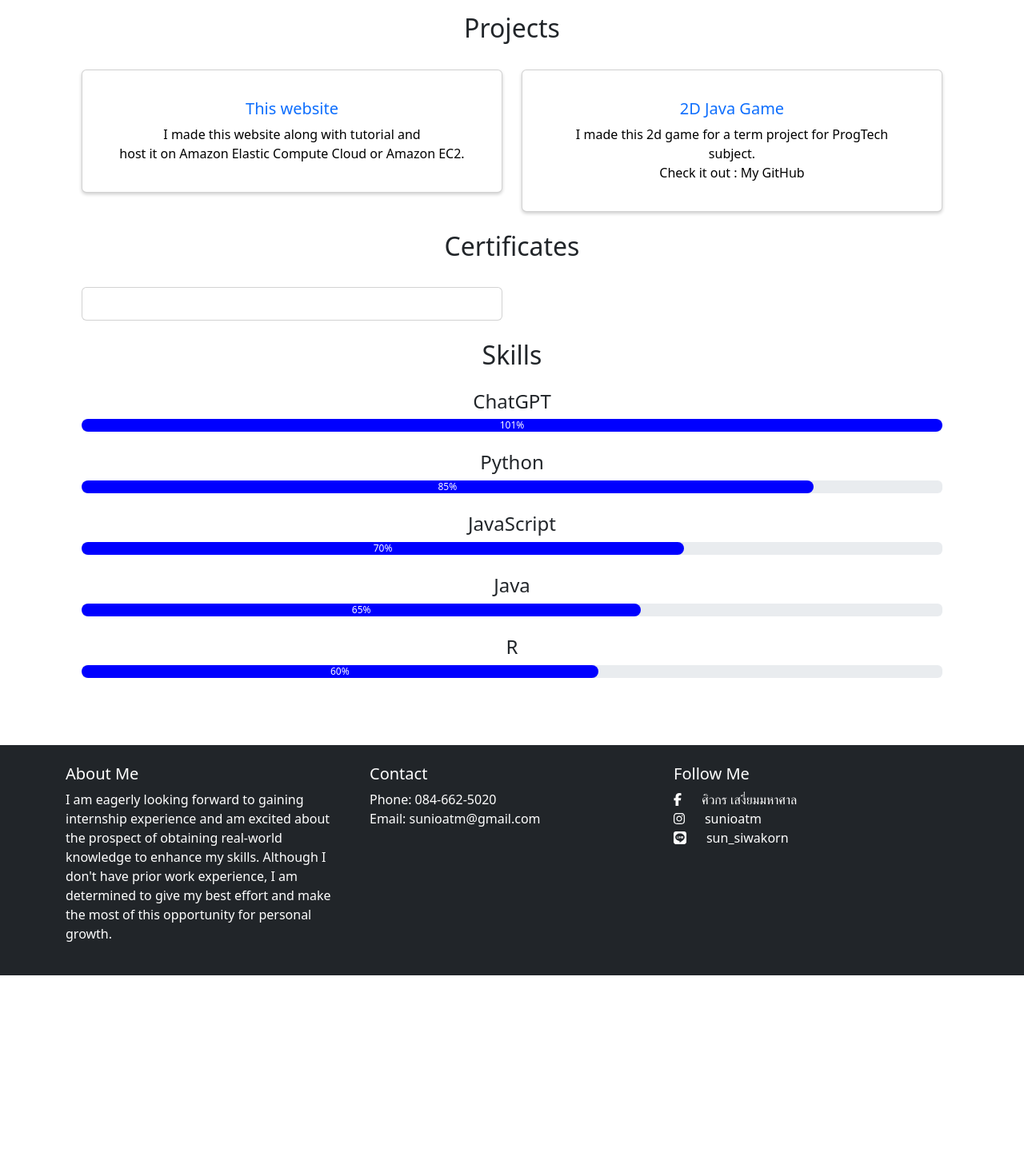
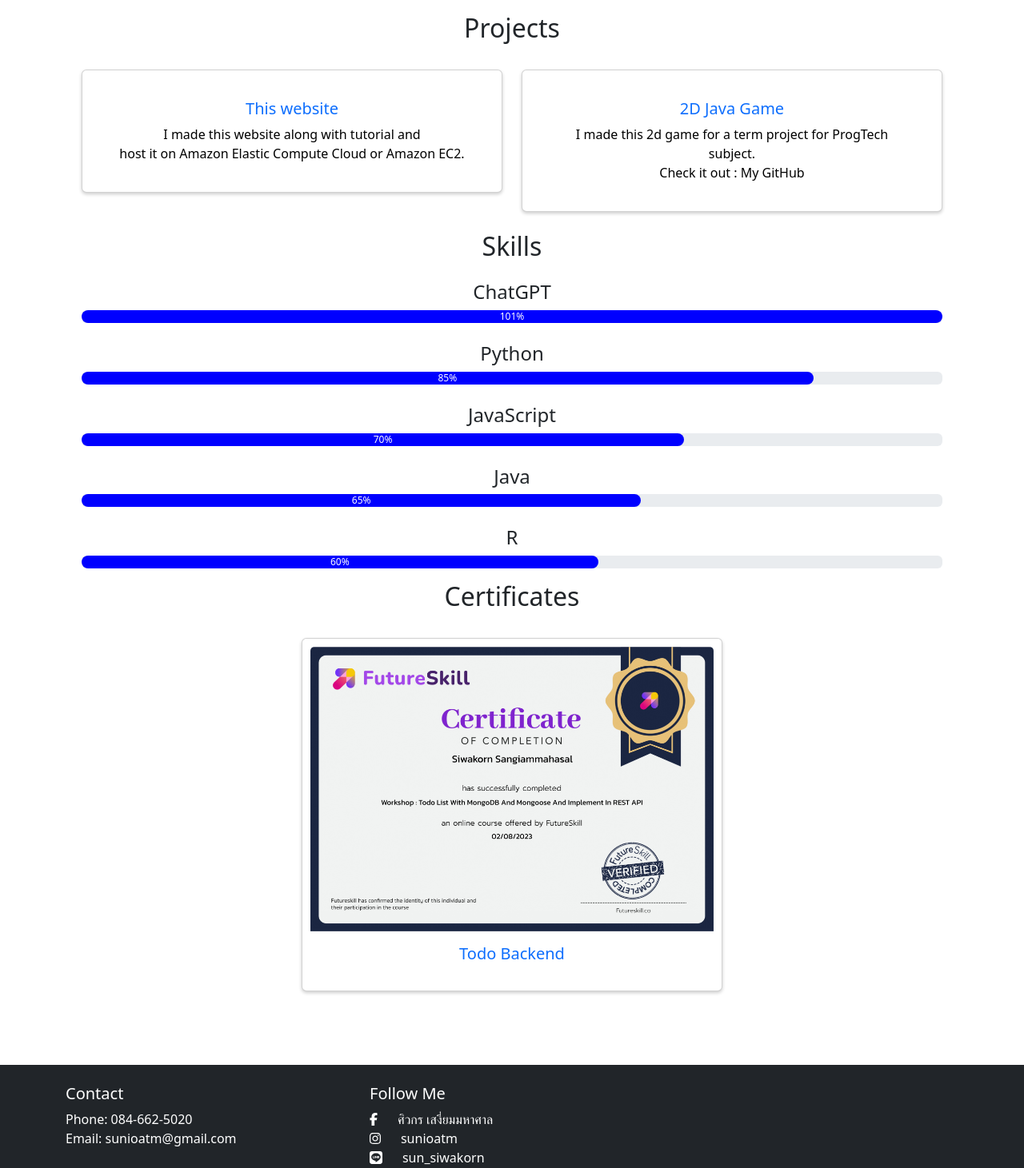
Before and after one commit to Sunioatm/MyWebsite, a React (Vite) app in the folder frontend/: page / in a window 1280 px wide. Shown: the part 370-1831 px from the top of the page at 80% size. Before the commit the page ends 1590 px from the top, so only its background shows below. Built offline with nearby package versions, Linux system fonts and the light colour scheme.

Commit message:
add certificates

```diff
--- a/frontend/src/assets/portfolio.css
+++ /dev/null
@@ -1,34 +0,0 @@
-/* portfolio.css */
-
-.text-center {
-    text-align: center;
-  }
-
-  .mt-5 {
-    margin-top: 5rem;
-  }
-
-  .mb-4 {
-    margin-bottom: 4rem;
-  }
-
-  .font-weight-bold {
-    font-weight: bold;
-  }
-
-  .text-muted {
-    color: #999999;
-  }
-
-  .mb-3 {
-    margin-bottom: 1rem;
-  }
-
-  .mt-4 {
-    margin-top: 4rem;
-  }
-
-  .blue {
-    background-color: blue;
-    color: white;
-  }
--- a/frontend/src/components/Footer.jsx
+++ b/frontend/src/components/Footer.jsx
@@ -7,10 +7,10 @@ const Footer = () => {
     <footer className="bg-dark text-white mt-5">
       <div className="container py-4">
         <div className="row">
-          <div className="col-lg-4">
+          {/* <div className="col-lg-4">
             <h5>About Me</h5>
             <p>I am eagerly looking forward to gaining internship experience and am excited about the prospect of obtaining real-world knowledge to enhance my skills. Although I don't have prior work experience, I am determined to give my best effort and make the most of this opportunity for personal growth.</p>
-          </div>
+          </div> */}
           <div className="col-lg-4">
             <h5>Contact</h5>
             <ul className="list-unstyled">
--- a/frontend/src/components/Portfolio.jsx
+++ b/frontend/src/components/Portfolio.jsx
@@ -2,6 +2,7 @@ import React, { useEffect, useRef } from 'react';
 import { Container, Row, Col, Card, ProgressBar } from 'react-bootstrap';
 import "../index.css";
 import "./portfolio.css"; // Import the external CSS file
+import TodoBackend from "../assets/certificates/TodoBackend.jpg"
 
 const skills = [
   { name: 'ChatGPT', rating: 101 },
@@ -29,11 +30,11 @@ const projects = [
 
 const certificates = [
   {
-    title: "",
+    title: "Todo Backend",
     description: "",
     url:  "",
-    images: "",
-  }
+    images: TodoBackend
+  },
 ]
 
 const Portfolio = () => {
@@ -95,22 +96,6 @@ const Portfolio = () => {
         ))}
       </Row>
 
-      <h2>Certificates</h2>
-      <Row>
-        {certificates.map((certificate, index) => (
-          <Col md={6} key={index} className="mb-4 mt-4">
-            <a href={certificate.url} target="_blank" rel="noopener noreferrer" className='no-underline'>
-              <Card className="certificate-card" >
-                <Card.Body>
-                  <Card.Title>{certificate.title}</Card.Title>
-                  <Card.Text dangerouslySetInnerHTML={{ __html: certificate.description }} className='certificate-card-description'></Card.Text>
-                </Card.Body>
-              </Card>
-            </a>
-          </Col>
-        ))}
-      </Row>
-
       <Row>
         <Col>
           <h2>Skills</h2>
@@ -129,6 +114,24 @@ const Portfolio = () => {
           })}
         </Col>
       </Row>
+
+      <h2>Certificates</h2>
+      <Row className="certificate-section">
+        {certificates.map((certificate, index) => (
+          <Col md={6} key={index} className="mb-4 mt-4">
+            <a href={certificate.url} target="_blank" rel="noopener noreferrer" className='no-underline'>
+              <Card className="certificate-card">
+                {certificate.images && <Card.Img variant="top" src={certificate.images} />} {/* Display image if it exists */}
+                <Card.Body>
+                  <Card.Title>{certificate.title}</Card.Title>
+                  <Card.Text dangerouslySetInnerHTML={{ __html: certificate.description }} className='certificate-card-description'></Card.Text>
+                </Card.Body>
+              </Card>
+            </a>
+          </Col>
+        ))}
+      </Row>
+
     </Container>
   );
 };
--- a/frontend/src/components/portfolio.css
+++ b/frontend/src/components/portfolio.css
@@ -67,3 +67,30 @@
     width: 100%;
   }
 }
+
+/* Certificate Section */
+.certificate-section {
+  display: flex;
+  justify-content: center; /* Center horizontally */
+  align-items: center;     /* Center vertically */
+  flex-wrap: wrap;         /* Allows card items to wrap to next line */
+}
+
+.certificate-card {
+  padding: 10px;
+  box-shadow: 0 2px 4px rgba(0, 0, 0, 0.2);
+  transition: box-shadow 0.3s ease-in-out;
+}
+
+.certificate-card:hover {
+  box-shadow: 0 4px 8px rgba(0, 0, 0, 0.2);
+}
+
+.certificate-card-title {
+  font-weight: bold;
+  margin-bottom: 0.5rem;
+}
+
+.certificate-card-description {
+  color: black;
+}
```
Also changed, not shown: frontend/src/assets/certificates/TodoBackend.jpg (added).
